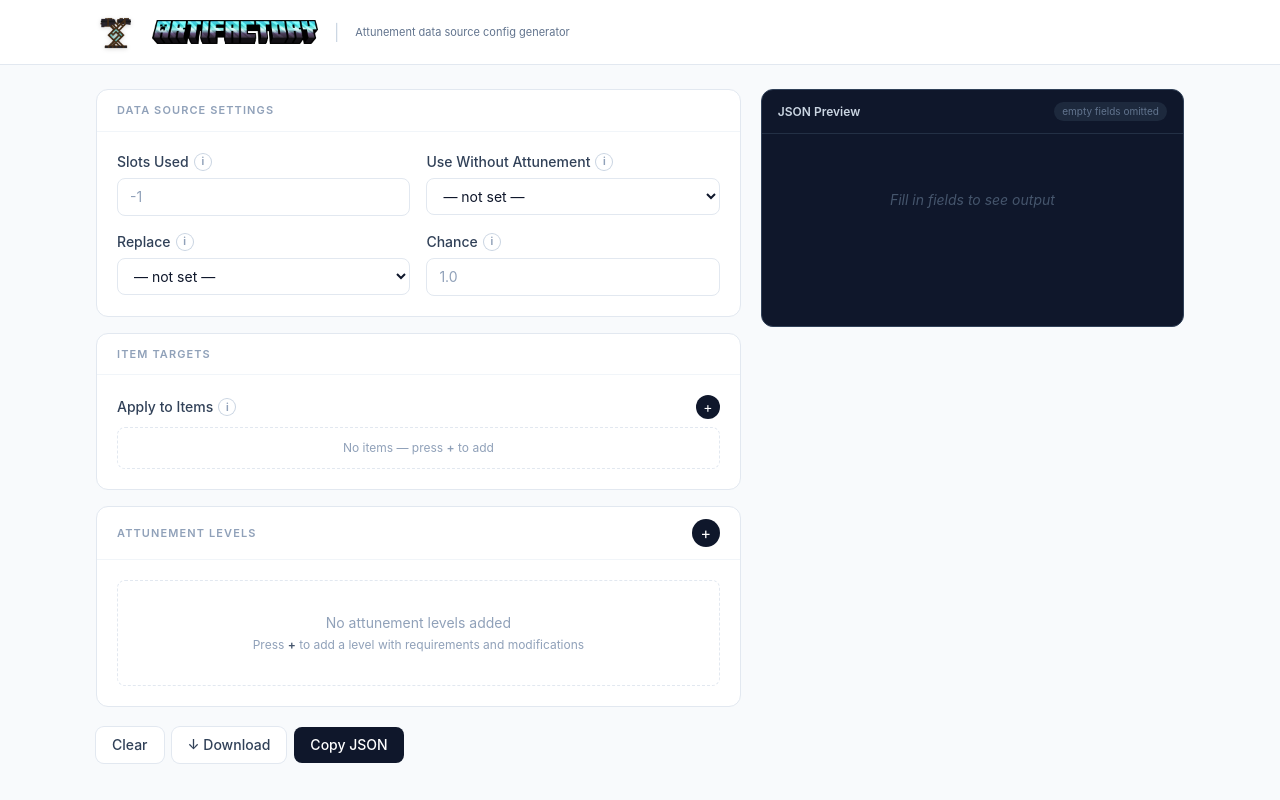
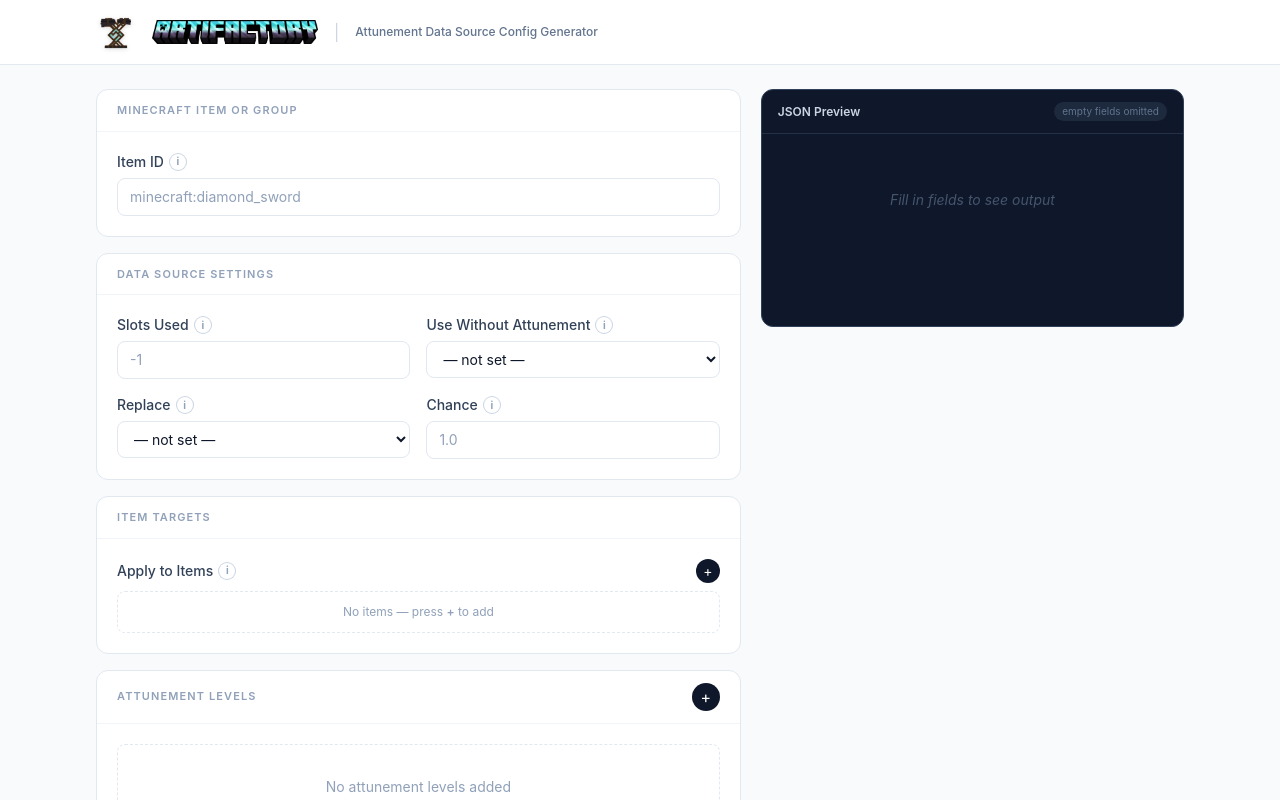
Before and after one commit to Silvertide7/artifactory-website, a React (Vite) app: page / in a window 1280 px wide. Shown: the top 800 px of the page. Built offline with nearby package versions, Linux system fonts and the light colour scheme.

Commit message:
Update UI fixes

```diff
--- a/src/App.tsx
+++ b/src/App.tsx
@@ -16,8 +16,8 @@ function App() {
             className="h-6 object-contain"
           />
           <span className="text-slate-300" aria-hidden="true">|</span>
-          <p className="text-[11px] text-slate-500">
-            Attunement data source config generator
+          <p className="text-xs font-medium text-slate-500">
+            Attunement Data Source Config Generator
           </p>
         </div>
       </header>
--- a/src/components/Tooltip.tsx
+++ b/src/components/Tooltip.tsx
@@ -15,7 +15,7 @@ export const Tooltip = ({ content }: TooltipProps) => (
     </button>
     <span
       role="tooltip"
-      className="pointer-events-none absolute bottom-full left-1/2 z-50 mb-3 w-72 -translate-x-1/2 break-all rounded-xl bg-slate-800 px-3.5 py-2.5 text-xs leading-relaxed text-slate-100 shadow-2xl opacity-0 transition-opacity duration-150 group-hover:opacity-100 group-focus-within:opacity-100"
+      className="pointer-events-none absolute bottom-full left-1/2 z-50 mb-3 w-72 -translate-x-1/2 break-all whitespace-pre-line rounded-xl bg-slate-800 px-3.5 py-2.5 text-xs leading-relaxed text-slate-100 shadow-2xl opacity-0 transition-opacity duration-150 group-hover:opacity-100 group-focus-within:opacity-100"
     >
       {content}
       <span className="absolute top-full left-1/2 -translate-x-1/2 border-[5px] border-transparent border-t-slate-800" />
--- a/src/features/jsonBuilder/AttunementLevelItem.tsx
+++ b/src/features/jsonBuilder/AttunementLevelItem.tsx
@@ -64,7 +64,7 @@ export const AttunementLevelItem = ({
             label="Modifications"
             labelClassName="text-[11px] font-semibold uppercase tracking-widest text-slate-400"
             placeholder="e.g. invulnerable"
-            hint="Modifiers applied when attuned. Simple flags: invulnerable, unbreakable, soulbound. Attribute format: attribute/modid:attribute_name/operation/value/slot — e.g. attribute/minecraft:generic.attack_damage/add_value/5/mainhand"
+            hint={"Modifiers applied to the item when attuned.\n\nSimple flags:\ninvulnerable, unbreakable, soulbound\n\nAttribute format:\nattribute/modid:attribute_name/operation/value/slot\ne.g. attribute/minecraft:generic.attack_damage/add_value/5/mainhand\nDefault: none"}
           />
 
           {/* Requirements sub-section */}
@@ -78,7 +78,7 @@ export const AttunementLevelItem = ({
                   label="XP Consumed"
                   htmlFor={`attunement_levels.${index}.requirements.xp_levels_consumed`}
                   error={levelErrors?.requirements?.xp_levels_consumed?.message}
-                  hint="XP levels consumed when attunement completes. Leave blank to require none."
+                  hint={"XP levels consumed when attunement completes.\n\nLeave blank to require none.\nDefault: -1 (none required)"}
                 >
                   {(errorId) => (
                     <input
@@ -103,7 +103,7 @@ export const AttunementLevelItem = ({
                   label="XP Threshold"
                   htmlFor={`attunement_levels.${index}.requirements.xp_level_threshold`}
                   error={levelErrors?.requirements?.xp_level_threshold?.message}
-                  hint="Minimum XP level required to begin attunement. Acts as a gate — not consumed."
+                  hint={"Minimum XP level required to begin attunement.\n\nActs as a gate — levels are not consumed.\nDefault: -1 (no threshold)"}
                 >
                   {(errorId) => (
                     <input
@@ -131,7 +131,7 @@ export const AttunementLevelItem = ({
                 label="Items"
                 placeholder="e.g. minecraft:nether_star"
                 maxItems={3}
-                hint="Items consumed on attunement. Format: modid:item_name or modid:item_name#quantity (quantity defaults to 1) — e.g. minecraft:diamond#64"
+                hint={"Items consumed when attunement completes.\nMax 3 items.\n\nFormat: modid:item_name or modid:item_name#quantity\nQuantity defaults to 1.\ne.g. minecraft:diamond#64\nDefault: none"}
                 itemErrors={
                   levelErrors?.requirements?.items as unknown as Array<{
                     value?: { message?: string }
--- a/src/features/jsonBuilder/JsonBuilderForm.tsx
+++ b/src/features/jsonBuilder/JsonBuilderForm.tsx
@@ -51,6 +51,23 @@ export const JsonBuilderForm = () => {
   const cleanOutput = toCleanOutput(values)
   const previewJson = toPrettyJson(cleanOutput)
 
+  const downloadFileName = (() => {
+    const raw = values.file_name.trim()
+    if (!raw) return 'attunement-data.json'
+    const afterColon = raw.split(':')[1]
+    return `${afterColon ?? raw}.json`
+  })()
+
+  const placementPath = (() => {
+    const raw = values.file_name.trim()
+    if (!raw) return null
+    if (raw.includes(':')) {
+      const [modId, itemName] = raw.split(':')
+      return `data/${modId}/artifactory/${itemName}.json`
+    }
+    return `data/<modid>/artifactory/${raw}.json`
+  })()
+
   const onCopy = async () => {
     try {
       await copyJsonToClipboard(cleanOutput)
@@ -75,6 +92,51 @@ export const JsonBuilderForm = () => {
         onSubmit={handleSubmit(() => {})}
         noValidate
       >
+        {/* Section: Item / Group */}
+        <section className="rounded-xl border border-slate-200 bg-white">
+          <div className="border-b border-slate-100 px-5 py-3">
+            <h2 className="text-[11px] font-semibold uppercase tracking-widest text-slate-400">
+              Minecraft Item or Group
+            </h2>
+          </div>
+          <div className="p-5">
+            <FormField
+              label="Item ID"
+              htmlFor="file_name"
+              error={errors.file_name?.message}
+              hint={"The item this config targets. Sets the download filename — mod ID prefix is stripped automatically.\n\nIf using Apply to Items, use a descriptive group name instead since the filename is ignored by the game.\ne.g. minecraft:swords"}
+            >
+              {(errorId) => (
+                <input
+                  id="file_name"
+                  type="text"
+                  placeholder="minecraft:diamond_sword"
+                  aria-describedby={errorId}
+                  aria-invalid={errors.file_name ? true : undefined}
+                  className={inputClass}
+                  {...register('file_name')}
+                />
+              )}
+            </FormField>
+            {values.file_name.trim() && !errors.file_name && (
+              <div className="mt-2 space-y-0.5">
+                <p className="text-xs text-slate-400">
+                  Will download as{' '}
+                  <span className="font-mono font-medium text-slate-600">
+                    {downloadFileName}
+                  </span>
+                </p>
+                <p className="text-xs text-slate-400">
+                  Place in{' '}
+                  <span className="font-mono font-medium text-slate-600">
+                    {placementPath}
+                  </span>
+                </p>
+              </div>
+            )}
+          </div>
+        </section>
+
         {/* Section: Data Source Settings */}
         <section className="rounded-xl border border-slate-200 bg-white">
           <div className="border-b border-slate-100 px-5 py-3">
@@ -87,7 +149,7 @@ export const JsonBuilderForm = () => {
               label="Slots Used"
               htmlFor="slots_used"
               error={errors.slots_used?.message}
-              hint="How many attunement slots this item reserves when attuned. Required to make an item attuneable — leave blank (or -1) to disable attunement entirely."
+              hint={"How many attunement slots this item reserves.\nRequired to make an item attuneable.\n\nLeave blank or set -1 to disable attunement.\nDefault: -1 (attunement disabled)"}
             >
               {(errorId) => (
                 <input
@@ -106,7 +168,7 @@ export const JsonBuilderForm = () => {
               label="Use Without Attunement"
               htmlFor="use_without_attunement"
               error={errors.use_without_attunement?.message}
-              hint="false = item cannot be used until attuned (locks the item). true = item works normally and attuning just adds bonuses on top."
+              hint={"Controls whether the item works before attuning.\n\ntrue — works normally, attuning adds bonuses.\nfalse — item is locked until attuned.\nDefault: true"}
             >
               {(errorId) => (
                 <select
@@ -126,7 +188,7 @@ export const JsonBuilderForm = () => {
               label="Replace"
               htmlFor="replace"
               error={errors.replace?.message}
-              hint="Set true to override any existing config from other datapacks. Last loaded config with replace: true wins — recommended for modpack configs."
+              hint={"Overrides any existing config from other datapacks.\n\ntrue — this config wins over others.\nRecommended when building modpack configs.\nDefault: false"}
             >
               {(errorId) => (
                 <select
@@ -146,7 +208,7 @@ export const JsonBuilderForm = () => {
               label="Chance"
               htmlFor="chance"
               error={errors.chance?.message}
-              hint="Probability (0.0–1.0) that this item can be attuned. Checked once on Attunement Nexus placement. Default 1.0 = always attuneable."
+              hint={"Probability the item can be attuned.\nChecked once when placed in an Attunement Nexus.\n\nRange: 0.0 – 1.0\nDefault: 1.0 (always attuneable)"}
             >
               {(errorId) => (
                 <input
@@ -177,7 +239,7 @@ export const JsonBuilderForm = () => {
               name="apply_to_items"
               label="Apply to Items"
               placeholder="e.g. minecraft:iron_helmet"
-              hint="Apply this config to specific items. When set, the JSON filename is ignored and all listed items receive this config. Format: modid:item_name"
+              hint={"Applies this config to specific items.\nWhen set, the JSON filename is ignored.\n\nFormat: modid:item_name\ne.g. minecraft:iron_helmet\nDefault: empty (filename used instead)"}
               itemErrors={
                 errors.apply_to_items as unknown as Array<{
                   value?: { message?: string }
@@ -242,7 +304,7 @@ export const JsonBuilderForm = () => {
           <Button
             variant="secondary"
             type="button"
-            onClick={() => downloadJsonFile(cleanOutput)}
+            onClick={() => downloadJsonFile(cleanOutput, downloadFileName)}
           >
             ↓ Download
           </Button>
--- a/src/features/jsonBuilder/fieldConfig.ts
+++ b/src/features/jsonBuilder/fieldConfig.ts
@@ -51,6 +51,11 @@ export const levelFormSchema = z.object({
 })
 
 export const dataSourceFormSchema = z.object({
+  file_name: z.string().refine(
+    (val) =>
+      val.trim() === '' || /^[a-z0-9_.-]+:[a-z0-9_./]+$/.test(val.trim()),
+    { message: 'Format: modid:item_name — e.g. minecraft:diamond_sword' },
+  ),
   slots_used: optionalInt(-1),
   chance: optionalFloat(0, 1),
   use_without_attunement: z.enum(['', 'true', 'false']),
@@ -75,6 +80,7 @@ export const defaultLevel: LevelFormValues = {
 }
 
 export const defaultValues: DataSourceFormValues = {
+  file_name: '',
   slots_used: '',
   chance: '',
   use_without_attunement: '',
```
